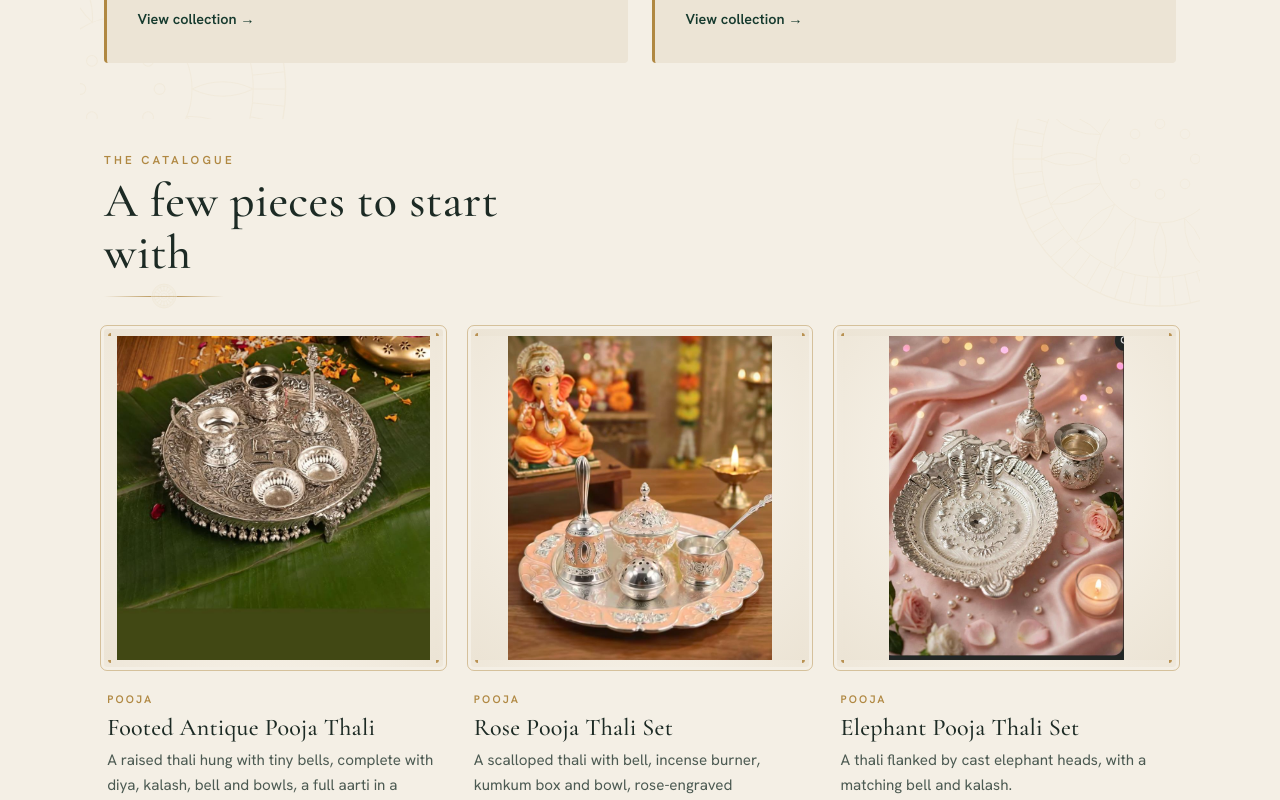
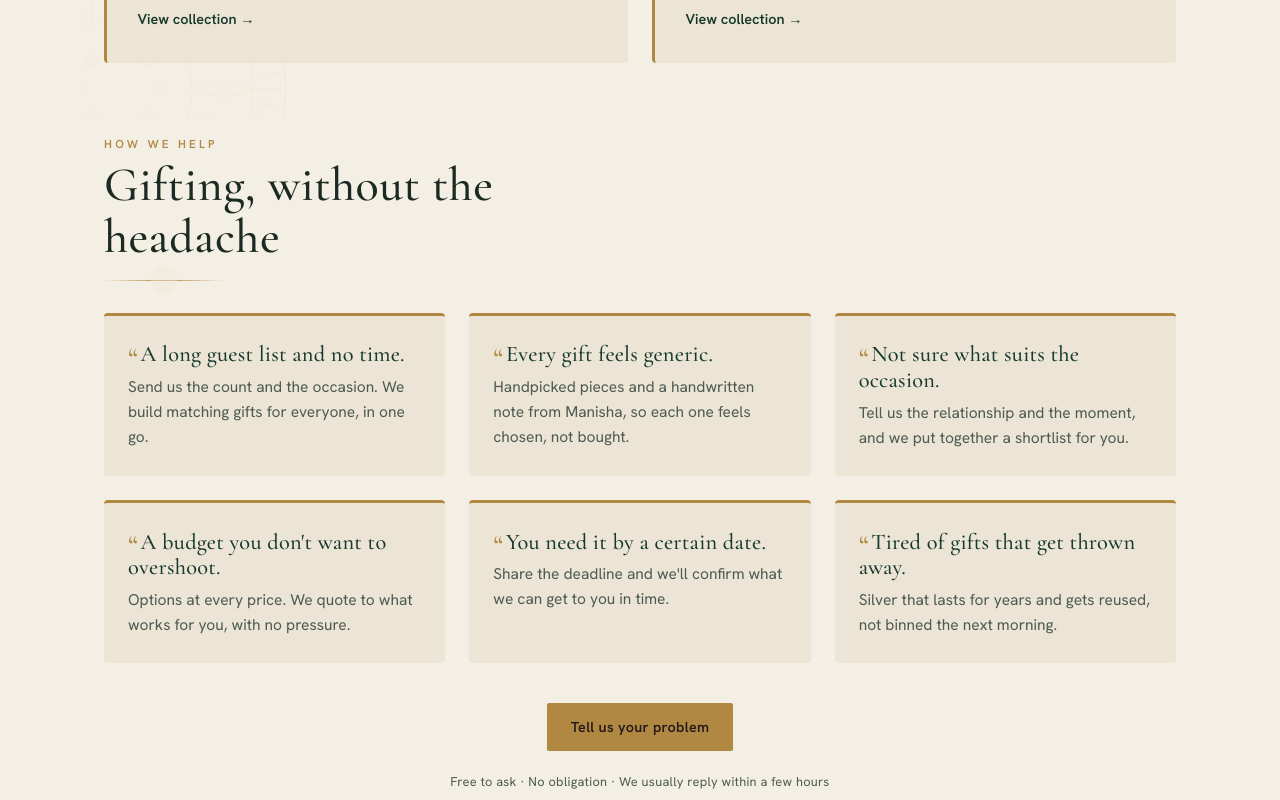
Before and after one commit to kushagr2602/tattva, a Next.js app: page / in a window 1280 px wide. Shown: the part 1700-2500 px from the top of the page. Built offline with nearby package versions, Linux system fonts and the light colour scheme.

Commit message:
Add 'how we help' problem-to-solution section on homepage

```diff
--- a/app/globals.css
+++ b/app/globals.css
@@ -520,3 +520,16 @@ h1, h2, h3 {
 }
 
 @media (prefers-reduced-motion: reduce) { .hero-bloom { animation: none; } }
+
+/* ---- "how we help" problem -> solution ---- */
+.help { padding: 1rem 24px 3.5rem; }
+.help-grid { display: grid; grid-template-columns: repeat(3, 1fr); gap: 1.5rem; }
+.help-card { background: var(--paper-2); border-radius: 4px; padding: 1.6rem 1.5rem;
+  border-top: 3px solid var(--brass); position: relative; }
+.help-problem { font-size: 1.4rem; line-height: 1.15; margin-bottom: 0.5rem; color: var(--oxblood); }
+.help-problem::before { content: "\201C"; color: var(--brass); font-family: var(--font-cormorant), serif;
+  font-size: 1.8rem; line-height: 0; position: relative; top: 0.35rem; margin-right: 0.15rem; }
+.help-text { color: var(--ink-soft); font-size: 0.97rem; }
+.help .section-more { display: flex; flex-direction: column; align-items: center; gap: 0.6rem; }
+@media (max-width: 820px) { .help-grid { grid-template-columns: 1fr 1fr; } }
+@media (max-width: 560px) { .help-grid { grid-template-columns: 1fr; } }
--- a/app/page.tsx
+++ b/app/page.tsx
@@ -8,6 +8,15 @@ import { Toran, Motif, HeroBloom } from "./components/decor";
 const OCCASIONS = [
   "Weddings", "Anniversaries", "Housewarmings", "Diwali", "Rakhi",
   "Naming ceremonies", "Corporate gifting", "Family celebrations",
+];
+
+const PROBLEMS: { problem: string; help: string }[] = [
+  { problem: "A long guest list and no time.", help: "Send us the count and the occasion. We build matching gifts for everyone, in one go." },
+  { problem: "Every gift feels generic.", help: "Handpicked pieces and a handwritten note from Manisha, so each one feels chosen, not bought." },
+  { problem: "Not sure what suits the occasion.", help: "Tell us the relationship and the moment, and we put together a shortlist for you." },
+  { problem: "A budget you don't want to overshoot.", help: "Options at every price. We quote to what works for you, with no pressure." },
+  { problem: "You need it by a certain date.", help: "Share the deadline and we'll confirm what we can get to you in time." },
+  { problem: "Tired of gifts that get thrown away.", help: "Silver that lasts for years and gets reused, not binned the next morning." },
 ];
 
 const COLLECTIONS: { eyebrow: string; category: string; title: string; note: string }[] = [
@@ -99,6 +108,27 @@ export default function Home() {
         </div>
       </section>
 
+      {/* ---- how we help (problem -> solution) ---- */}
+      <section className="wrap help reveal">
+        <div className="section-head">
+          <p className="eyebrow">How we help</p>
+          <h2>Gifting, without the headache</h2>
+          <hr className="rule" />
+        </div>
+        <div className="help-grid">
+          {PROBLEMS.map((p) => (
+            <div key={p.problem} className="help-card">
+              <h3 className="help-problem">{p.problem}</h3>
+              <p className="help-text">{p.help}</p>
+            </div>
+          ))}
+        </div>
+        <div className="section-more">
+          <Link href="/enquire" className="btn btn-primary">Tell us your problem</Link>
+          <p className="reassure">Free to ask · No obligation · We usually reply within a few hours</p>
+        </div>
+      </section>
+
       {/* ---- featured ---- */}
       <section className="wrap catalogue">
         <div className="section-head reveal">
```
